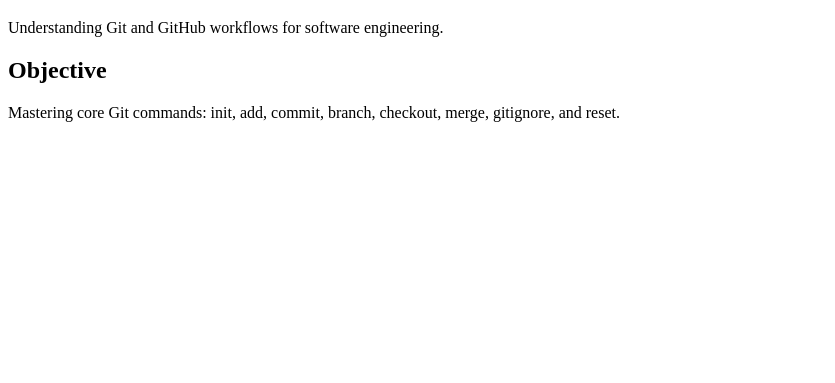
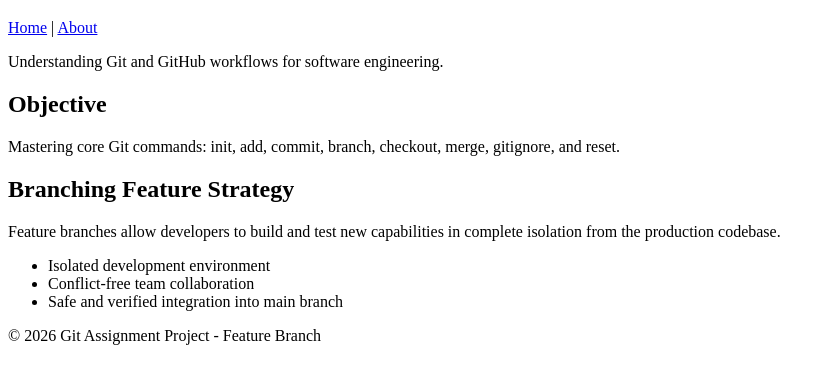
Before and after one commit to sagarBUILDS/gitassignment, a plain HTML site: page about.html in a window 1280 px wide. Shown: the part 61-444 px from the top of the page, without its empty margins (0-835 px from the left). Drawn offline with Linux system fonts and the light colour scheme.

Commit message:
Added feature updates

```diff
--- a/about.html
+++ b/about.html
@@ -8,6 +8,10 @@
 <body>
     <header>
         <h1>About Git Assignment</h1>
+        <nav>
+            <a href="index.html">Home</a> |
+            <a href="about.html">About</a>
+        </nav>
         <p>Understanding Git and GitHub workflows for software engineering.</p>
     </header>
     <main>
@@ -15,6 +19,18 @@
             <h2>Objective</h2>
             <p>Mastering core Git commands: init, add, commit, branch, checkout, merge, gitignore, and reset.</p>
         </section>
+        <section>
+            <h2>Branching Feature Strategy</h2>
+            <p>Feature branches allow developers to build and test new capabilities in complete isolation from the production codebase.</p>
+            <ul>
+                <li>Isolated development environment</li>
+                <li>Conflict-free team collaboration</li>
+                <li>Safe and verified integration into main branch</li>
+            </ul>
+        </section>
     </main>
+    <footer>
+        <p>&copy; 2026 Git Assignment Project - Feature Branch</p>
+    </footer>
 </body>
 </html>
```
